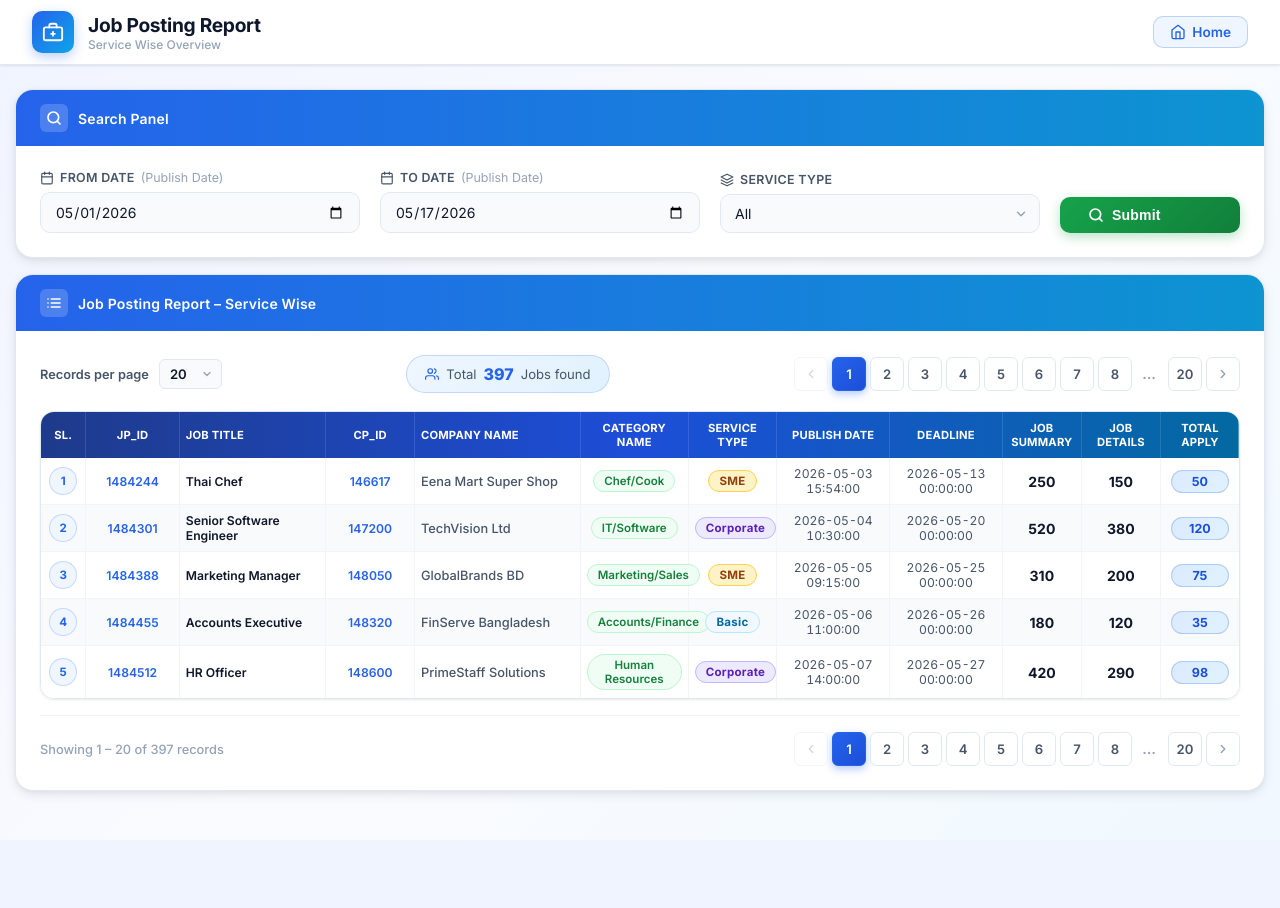
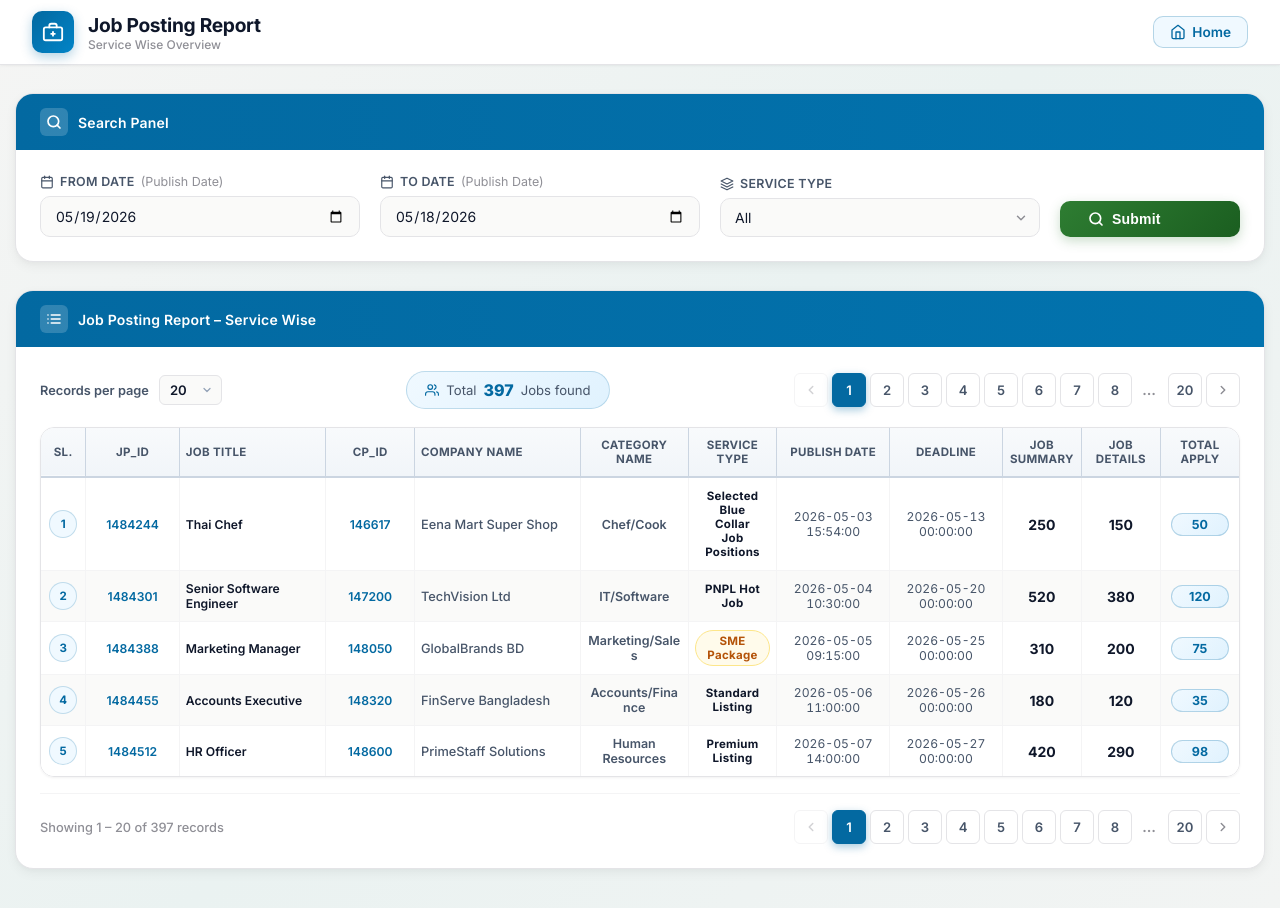
Before and after one commit to IrinOrchi/JobPostingReport, an Angular app: page /ServiceWise in a window 1280 px wide. Before the commit the page ends 840 px from the top, so only its background shows below. Built offline with nearby package versions, Linux system fonts and the light colour scheme.

Commit message:
table added

```diff
--- a/src/app/pages/service-wise-job-postings/service-wise-job-postings.html
+++ b/src/app/pages/service-wise-job-postings/service-wise-job-postings.html
@@ -44,7 +44,7 @@
             From Date <span class="label-hint">(Publish Date)</span>
           </label>
           <div class="input-wrapper">
-            <input type="date" id="fromDate" class="form-input" [(ngModel)]="fromDate" />
+            <input type="date" id="fromDate" class="form-input" [(ngModel)]="fromDate" [min]="todayStr" [max]="twoYearsLaterStr" />
           </div>
         </div>
 
@@ -56,7 +56,7 @@
             To Date <span class="label-hint">(Publish Date)</span>
           </label>
           <div class="input-wrapper">
-            <input type="date" id="toDate" class="form-input" [(ngModel)]="toDate" />
+            <input type="date" id="toDate" class="form-input" [(ngModel)]="toDate" [max]="yesterdayStr" />
           </div>
         </div>
 
@@ -177,7 +177,7 @@
                 <span class="company-name">{{ job.companyName }}</span>
               </td>
               <td class="col-category">
-                <span class="category-tag">{{ job.categoryName }}</span>
+                <span class="category-text">{{ job.categoryName }}</span>
               </td>
               <td class="col-service">
                 <span class="service-badge" [class]="'service-' + job.serviceType.toLowerCase()">{{ job.serviceType }}</span>
--- a/src/app/pages/service-wise-job-postings/service-wise-job-postings.scss
+++ b/src/app/pages/service-wise-job-postings/service-wise-job-postings.scss
@@ -1,39 +1,38 @@
-// ── Design Tokens ──────────────────────────────────────────────
-$primary:        #2563eb;
-$primary-light:  #eff6ff;
-$primary-dark:   #1d4ed8;
-$accent:         #0ea5e9;
+$primary:        #0369a1;
+$primary-light:  #f0f9ff;
+$primary-dark:   #0284c7;
+$accent:         #0284c7;
 $success:        #16a34a;
 $warning:        #d97706;
 $danger:         #dc2626;
 $surface:        #ffffff;
-$surface-alt:    #f8fafc;
-$border:         #e2e8f0;
-$border-light:   #f1f5f9;
+$surface-alt:    #fafaf9;
+$border:         #e4e4e7;
+$border-light:   #f4f4f5;
 $text-primary:   #0f172a;
 $text-secondary: #475569;
-$text-muted:     #94a3b8;
-$shadow-sm:      0 1px 3px rgba(0,0,0,.06), 0 1px 2px rgba(0,0,0,.04);
-$shadow-md:      0 4px 12px rgba(0,0,0,.08), 0 2px 4px rgba(0,0,0,.04);
-$shadow-lg:      0 10px 30px rgba(0,0,0,.10), 0 4px 8px rgba(0,0,0,.05);
+$text-muted:     #8f8f96;
+$shadow-sm:      0 1px 3px rgba(0,0,0,.04), 0 1px 2px rgba(0,0,0,.02);
+$shadow-md:      0 4px 12px rgba(0,0,0,.05), 0 2px 4px rgba(0,0,0,.02);
+$shadow-lg:      0 10px 30px rgba(0,0,0,.08), 0 4px 8px rgba(0,0,0,.04);
 $radius-sm:      6px;
 $radius-md:      10px;
 $radius-lg:      14px;
 $radius-xl:      18px;
 
-// ── Mixins ─────────────────────────────────────────────────────
+
 @mixin flex-center { display: flex; align-items: center; }
 @mixin transition($p: all) { transition: $p .2s ease; }
 
-// ── Page Wrapper ───────────────────────────────────────────────
+
 .page-wrapper {
   min-height: 100vh;
-  background: linear-gradient(135deg, #f0f4ff 0%, #fafbff 50%, #f0f9ff 100%);
+  background: linear-gradient(135deg, #f5f5f4 0%, #eaf2f1 50%, #f2f4f3 100%);
   padding: 0 0 40px;
   font-family: 'Inter', 'Segoe UI', Roboto, sans-serif;
 }
 
-// ── Page Header ────────────────────────────────────────────────
+
 .page-header {
   background: $surface;
   border-bottom: 1px solid $border;
@@ -104,7 +103,6 @@ $radius-xl:      18px;
   }
 }
 
-// ── Panels ─────────────────────────────────────────────────────
 .panel {
   background: $surface;
   border: 1px solid $border;
@@ -117,8 +115,8 @@ $radius-xl:      18px;
   margin-right: auto;
   width: calc(100% - 32px);
 
-  &.search-panel { margin-top: 24px; }
-  &.results-panel { margin-top: 16px; }
+  &.search-panel { margin-top: 28px; }
+  &.results-panel { margin-top: 28px; }
 }
 
 .panel-header {
@@ -143,7 +141,6 @@ $radius-xl:      18px;
 
 .panel-body { padding: 24px; }
 
-// ── Search Form ────────────────────────────────────────────────
 .search-form {
   display: flex;
   align-items: flex-end;
@@ -193,6 +190,7 @@ $radius-xl:      18px;
   font-family: inherit;
   outline: none;
   box-sizing: border-box;
+  accent-color: #0369a1;
   @include transition(border-color);
 
   &:focus {
@@ -201,7 +199,7 @@ $radius-xl:      18px;
     box-shadow: 0 0 0 3px rgba($primary, .10);
   }
 
-  &:hover:not(:focus) { border-color: darken($border, 8%); }
+  &:hover:not(:focus) { border-color: #cbd5e1; }
 }
 
 .select-wrapper {
@@ -222,7 +220,7 @@ $radius-xl:      18px;
   @include transition;
   gap: 8px;
   padding: 10px 28px;
-  background: linear-gradient(135deg, $success 0%, darken($success, 8%) 100%);
+  background: linear-gradient(135deg, #2e7d32 0%, #1b5e20 100%);
   color: #fff;
   border: none;
   border-radius: $radius-md;
@@ -230,12 +228,12 @@ $radius-xl:      18px;
   font-weight: 600;
   cursor: pointer;
   white-space: nowrap;
-  box-shadow: 0 4px 12px rgba($success, .30);
+  box-shadow: 0 4px 12px rgba(46, 125, 50, 0.25);
   letter-spacing: .2px;
 
   &:hover:not(:disabled) {
-    background: linear-gradient(135deg, darken($success, 5%) 0%, darken($success, 12%) 100%);
-    box-shadow: 0 6px 18px rgba($success, .40);
+    background: linear-gradient(135deg, #1b5e20 0%, #0d3c12 100%);
+    box-shadow: 0 6px 18px rgba(46, 125, 50, 0.35);
     transform: translateY(-1px);
   }
 
@@ -335,16 +333,16 @@ $radius-xl:      18px;
   font-family: inherit;
 
   &:hover:not(:disabled):not(.active) {
-    background: $primary-light;
-    border-color: $primary;
-    color: $primary;
+    background: rgba(3, 105, 161, 0.08);
+    border-color: #0369a1;
+    color: #0369a1;
   }
 
   &.active {
-    background: linear-gradient(135deg, $primary 0%, $primary-dark 100%);
-    border-color: $primary;
+    background: #0369a1;
+    border-color: #0369a1;
     color: #fff;
-    box-shadow: 0 3px 8px rgba($primary, .35);
+    box-shadow: 0 3px 8px rgba(3, 105, 161, .35);
   }
 
   &:disabled { opacity: .4; cursor: not-allowed; }
@@ -399,19 +397,20 @@ $radius-xl:      18px;
   table-layout: fixed;
 
   thead tr {
-    background: linear-gradient(90deg, #1e3a8a 0%, #1d4ed8 50%, #0369a1 100%);
+    background: linear-gradient(to bottom, #f8fafc, #f1f5f9);
+    border-bottom: 2px solid #cbd5e1;
 
     th {
-      padding: 9px 6px;
+      padding: 10px 6px;
       text-align: center;
-      color: #fff;
-      font-size: 0.7rem;
+      color: #475569; // Premium slate gray
+      font-size: 0.72rem;
       font-weight: 700;
-      letter-spacing: .2px;
+      letter-spacing: .3px;
       text-transform: uppercase;
       white-space: normal;
       word-wrap: break-word;
-      border-right: 1px solid rgba(255,255,255,.12);
+      border-right: 1px solid #cbd5e1;
 
       &:last-child { border-right: none; }
     }
@@ -494,15 +493,10 @@ $radius-xl:      18px;
   font-size: .8rem;
 }
 
-.category-tag {
-  display: inline-block;
-  padding: 3px 10px;
-  background: #f0fdf4;
-  border: 1px solid #bbf7d0;
-  border-radius: 50px;
-  color: #15803d;
-  font-size: .72rem;
+.category-text {
   font-weight: 600;
+  color: $text-secondary;
+  font-size: .78rem;
 }
 
 .service-badge {
@@ -513,22 +507,29 @@ $radius-xl:      18px;
   font-weight: 700;
   letter-spacing: .3px;
 
-  &.service-sme {
-    background: #fef3c7;
-    border: 1px solid #fcd34d;
-    color: #92400e;
+  &.service-sme,
+  &.service-sme-package,
+  &.service-premium-plus {
+    background: #fffbeb;
+    border: 1px solid #fde68a;
+    color: #b45309; // Warm gold-amber
   }
 
-  &.service-corporate {
-    background: #ede9fe;
-    border: 1px solid #c4b5fd;
-    color: #5b21b6;
+  &.service-corporate,
+  &.service-pnpl-hot-job,
+  &.service-premium-listing {
+    background: #eef2ff;
+    border: 1px solid #c7d2fe;
+    color: #4338ca; // Royal Indigo / Cobalt
   }
 
-  &.service-basic {
-    background: #f0f9ff;
-    border: 1px solid #bae6fd;
-    color: #0369a1;
+  &.service-basic,
+  &.service-standard-listing,
+  &.service-internship-announcement,
+  &.service-selected-blue-collar-job-positions {
+    background: #f0fdf4;
+    border: 1px solid #bbf7d0;
+    color: #15803d; // Emerald green
   }
 }
 
@@ -550,10 +551,10 @@ $radius-xl:      18px;
   justify-content: center;
   min-width: 36px;
   padding: 3px 10px;
-  background: linear-gradient(135deg, #dbeafe 0%, #e0f2fe 100%);
-  border: 1px solid rgba($primary, .25);
+  background: linear-gradient(135deg, $primary-light 0%, #e0f2fe 100%);
+  border: 1px solid rgba($primary, 0.25);
   border-radius: 50px;
-  color: $primary-dark;
+  color: $primary;
   font-size: .78rem;
   font-weight: 700;
 }
--- a/src/app/pages/service-wise-job-postings/service-wise-job-postings.ts
+++ b/src/app/pages/service-wise-job-postings/service-wise-job-postings.ts
@@ -11,11 +11,25 @@ import { JobReportItem } from '../../models/job-report.model';
   styleUrl: './service-wise-job-postings.scss',
 })
 export class ServiceWiseJobPostings implements OnInit {
-  fromDate: string = '2026-05-01';
-  toDate: string = '2026-05-17';
+  fromDate: string = '';
+  toDate: string = '';
   selectedServiceType: string = 'All';
 
-  serviceTypes = ['All', 'SME', 'Corporate', 'Basic'];
+  todayStr: string = '';
+  twoYearsLaterStr: string = '';
+  yesterdayStr: string = '';
+
+  serviceTypes = [
+    'All',
+    'SME Package',
+    'Standard Listing',
+    'Premium Listing',
+    'Premium Plus',
+    'PNPL',
+    'Hot Job',
+    'Internship Announcement',
+    'Blue Collar Job'
+  ];
 
   jobs: JobReportItem[] = [];
   totalCount: number = 0;
@@ -27,7 +41,32 @@ export class ServiceWiseJobPostings implements OnInit {
   constructor(private jobService: ServiceJobPostingsService) {}
 
   ngOnInit(): void {
+    this.initDates();
     this.fetchJobs();
+  }
+
+  initDates(): void {
+    const today = new Date();
+    this.todayStr = this.formatDate(today);
+
+    const twoYearsLater = new Date();
+    twoYearsLater.setFullYear(today.getFullYear() + 2);
+    this.twoYearsLaterStr = this.formatDate(twoYearsLater);
+
+    const yesterday = new Date();
+    yesterday.setDate(today.getDate() - 1);
+    this.yesterdayStr = this.formatDate(yesterday);
+
+    // Default dates adhering to user rules
+    this.fromDate = this.todayStr;
+    this.toDate = this.yesterdayStr;
+  }
+
+  formatDate(date: Date): string {
+    const yyyy = date.getFullYear();
+    const mm = String(date.getMonth() + 1).padStart(2, '0');
+    const dd = String(date.getDate()).padStart(2, '0');
+    return `${yyyy}-${mm}-${dd}`;
   }
 
   fetchJobs(): void {
--- a/src/app/services/serviceJobPostings.service.ts
+++ b/src/app/services/serviceJobPostings.service.ts
@@ -21,31 +21,31 @@ export class ServiceJobPostingsService {
       {
         sl: 1, jpId: 1484244, jobTitle: 'Thai Chef', cpId: 146617,
         companyName: 'Eena Mart Super Shop', categoryName: 'Chef/Cook',
-        serviceType: 'SME', publishDate: '2026-05-03 15:54:00',
+        serviceType: 'Selected Blue Collar Job Positions', publishDate: '2026-05-03 15:54:00',
         deadline: '2026-05-13 00:00:00', jobSummary: 250, jobDetails: 150, totalApply: 50
       },
       {
         sl: 2, jpId: 1484301, jobTitle: 'Senior Software Engineer', cpId: 147200,
         companyName: 'TechVision Ltd', categoryName: 'IT/Software',
-        serviceType: 'Corporate', publishDate: '2026-05-04 10:30:00',
+        serviceType: 'PNPL Hot Job', publishDate: '2026-05-04 10:30:00',
         deadline: '2026-05-20 00:00:00', jobSummary: 520, jobDetails: 380, totalApply: 120
       },
       {
         sl: 3, jpId: 1484388, jobTitle: 'Marketing Manager', cpId: 148050,
         companyName: 'GlobalBrands BD', categoryName: 'Marketing/Sales',
-        serviceType: 'SME', publishDate: '2026-05-05 09:15:00',
+        serviceType: 'SME Package', publishDate: '2026-05-05 09:15:00',
         deadline: '2026-05-25 00:00:00', jobSummary: 310, jobDetails: 200, totalApply: 75
       },
       {
         sl: 4, jpId: 1484455, jobTitle: 'Accounts Executive', cpId: 148320,
         companyName: 'FinServe Bangladesh', categoryName: 'Accounts/Finance',
-        serviceType: 'Basic', publishDate: '2026-05-06 11:00:00',
+        serviceType: 'Standard Listing', publishDate: '2026-05-06 11:00:00',
         deadline: '2026-05-26 00:00:00', jobSummary: 180, jobDetails: 120, totalApply: 35
       },
       {
         sl: 5, jpId: 1484512, jobTitle: 'HR Officer', cpId: 148600,
         companyName: 'PrimeStaff Solutions', categoryName: 'Human Resources',
-        serviceType: 'Corporate', publishDate: '2026-05-07 14:00:00',
+        serviceType: 'Premium Listing', publishDate: '2026-05-07 14:00:00',
         deadline: '2026-05-27 00:00:00', jobSummary: 420, jobDetails: 290, totalApply: 98
       },
     ];
--- a/src/index.html
+++ b/src/index.html
@@ -8,7 +8,7 @@
   <link rel="icon" type="image/x-icon" href="favicon.ico">
   <style>
     body {
-      background-color: #f0f4ff;
+      background-color: #f5f5f4;
       margin: 0;
     }
     app-root:empty {
--- a/src/styles.scss
+++ b/src/styles.scss
@@ -8,8 +8,8 @@ body {
 body {
   margin: 0;
   font-family: 'Inter', 'Segoe UI', Roboto, sans-serif;
-  background: #f0f4ff;
-  color: #0f172a;
+  background: #f5f5f4;
+  color: #27272a;
   -webkit-font-smoothing: antialiased;
   overflow-x: hidden;
 }
```
